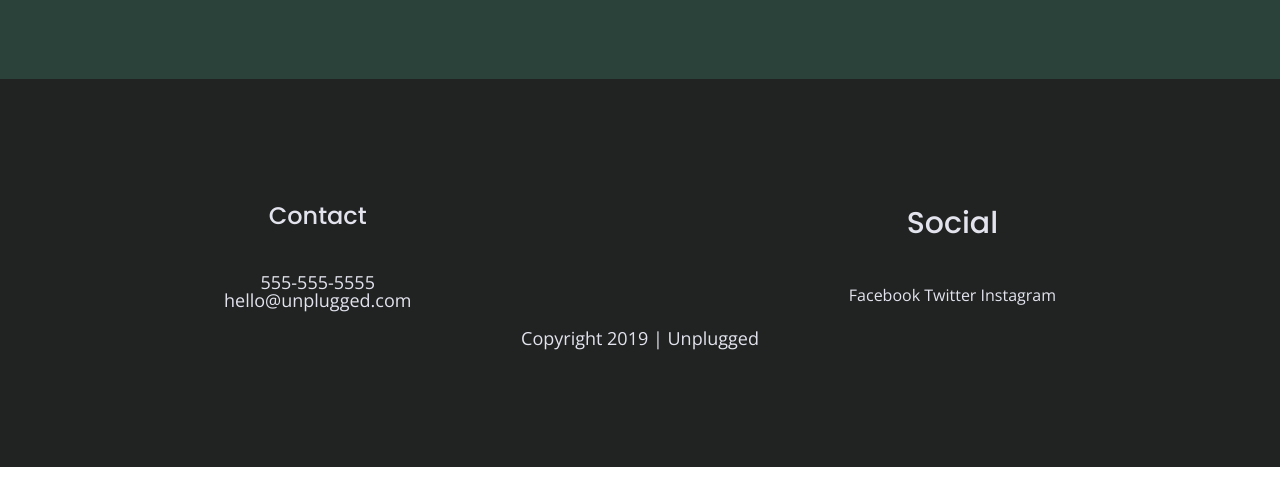
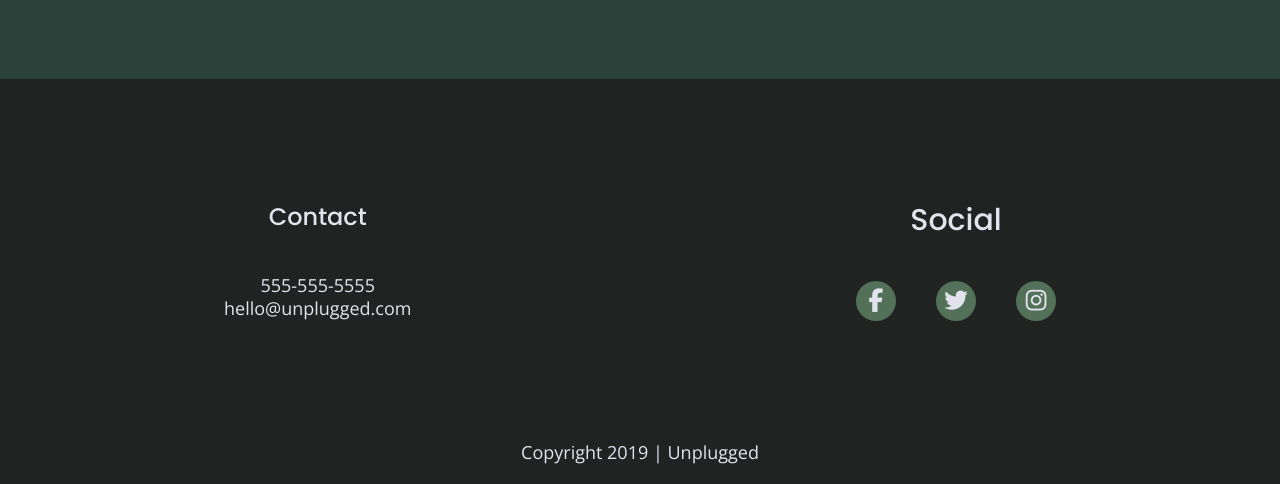
Before and after one commit to julieorris/unplugged-retreat, a website built with Parcel: page index.html in a window 1280 px wide. Shown: the part 2511-2995 px from the top of the page. Built offline with nearby package versions, Linux system fonts and the light colour scheme.

Commit message:
added icons

```diff
--- a/css/main.css
+++ b/css/main.css
@@ -236,12 +236,18 @@ footer .social-icons{
   align-items: center;
 }
 
-footer .social-icons p{
+footer .social-icons p {
+  background-color:  #527158;
+  border-radius: 50%;
+  width: 40px;
+  height: 40px;
   display: flex;
   justify-content: center;
   align-items: center;
 }
-
+footer .social-icons p i {
+  font-size: 1.3125em;
+}
 footer .copyright{
   margin: 20px 0;
 }
@@ -249,12 +255,8 @@ footer .copyright{
 /*
 footer h4 {
   margin: 20px 0;
-}
+}*/
 
-
-footer .social{
-  margin: 50px 0;
-}*/
 
 
 
@@ -672,7 +674,7 @@ aside .form h3{
       margin-bottom: 20px;
     }
 
-    .features .features-icon{
+    .features .features-icon {
       /*margin-bottom: 30px;*/
     }
 
@@ -737,13 +739,14 @@ aside .form h3{
       font-size: 1.5em;
     }
     footer p {
-      line-height: 18px;
+      line-height: 1.285;
     }
 
-    /*footer .social{
-        width: 30%;
-        display: flex;
-        justify-content: center;
+
+
+    footer .social-icons{
+        width: 12.5em;
+        justify-content: space-between;
     }*/
 
     footer .copyright{
--- a/index.html
+++ b/index.html
@@ -155,19 +155,25 @@
                   </div>
                   <div class="social">
                     <h4>Social</h4>
-                    <div class="social icons">
-                        <a href="www.facebook.com" target="_blank">Facebook</a>
-                        <a href="www.twitter.com" target="_blank">Twitter</a>
-                        <a href="www.instagram.com" target="_blank">Instagram</a>
+                    <div class="social-icons">
+                        <p>
+                          <a href="www.facebook.com" target="_blank"><i class="fab fa-facebook-f"></i></a>
+                        </p>
+                        <p>
+                          <a href="www.twitter.com" target="_blank"><i class="fab fa-twitter"></i></a>
+                        </p>
+                        <p>
+                          <a href="www.instagram.com" target="_blank"><i class=" fab fa-instagram"></i></a>
+                        </p>
                           <!--social icons and links-->
                     </div>
                   </div>
                 </div>
-
+              </div>
                   <div class="copyright">
                       <p>Copyright 2019 | Unplugged</hp>
                   </div>
-            </div>
+
             <!--contact and socials and copywright-->
         </footer>
 
```
Also changed, not shown: about/index.html (+11 -6 lines), faq/index.html (+11 -6 lines).
